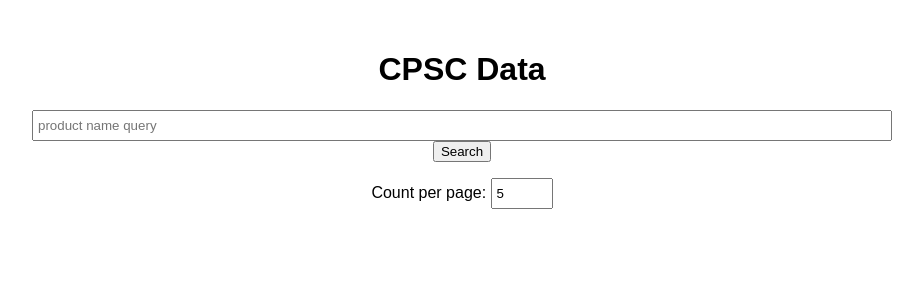
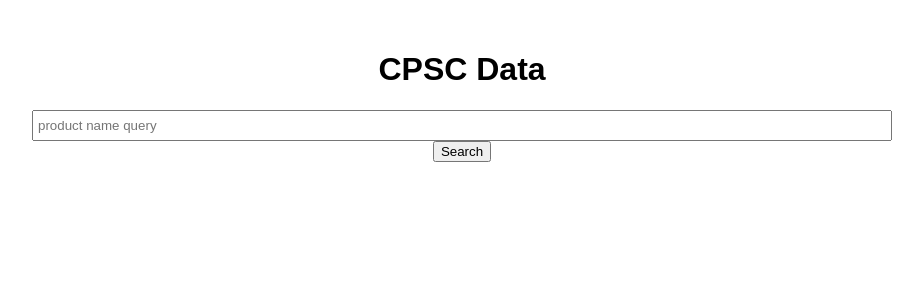
Before and after one commit to ot-eric-sowell/cpsc-app, a React (Create React App) app: page / in a window 1280 px wide. Shown: the top 300 px of the page, without its empty margins (178-1101 px from the left). Built offline with nearby package versions, Linux system fonts and the light colour scheme.

Commit message:
removing setting page size amount

```diff
--- a/src/App.js
+++ b/src/App.js
@@ -8,7 +8,7 @@
   state = {
     queryValue: '',
     violations: [],
-    countPerPage: 5,
+    countPerPage: 10,
     countPerPageDisplay: 5,
     total: 0,
     currentIndex: 0
@@ -42,30 +42,6 @@
       total: apiResponseData.total
     });
 
-  }
-
-  handleCountPerPageChange = (evt) => {
-    const coerced = Number(evt.target.value);
-    const count = coerced ? coerced : 5;
-    console.log('coerced', coerced);
-
-    if (coerced > 0) {
-      console.log('updating display')
-      this.setState({
-        countPerPageDisplay: coerced
-      });
-    }
-    else {
-      this.setState({
-        countPerPageDisplay: ''
-      });
-    }
-
-    this.setState({
-      countPerPage: count
-    }, () => {
-      this.makeApiCall();
-    });
   }
 
   handleNext = () => {
@@ -108,8 +84,6 @@
         <ViolationTable violations={this.state.violations} />
 
         {pager}
-
-        <p>Count per page: <input onChange={this.handleCountPerPageChange} value={this.state.countPerPageDisplay} /></p>
       </div>
     );
   }
```
